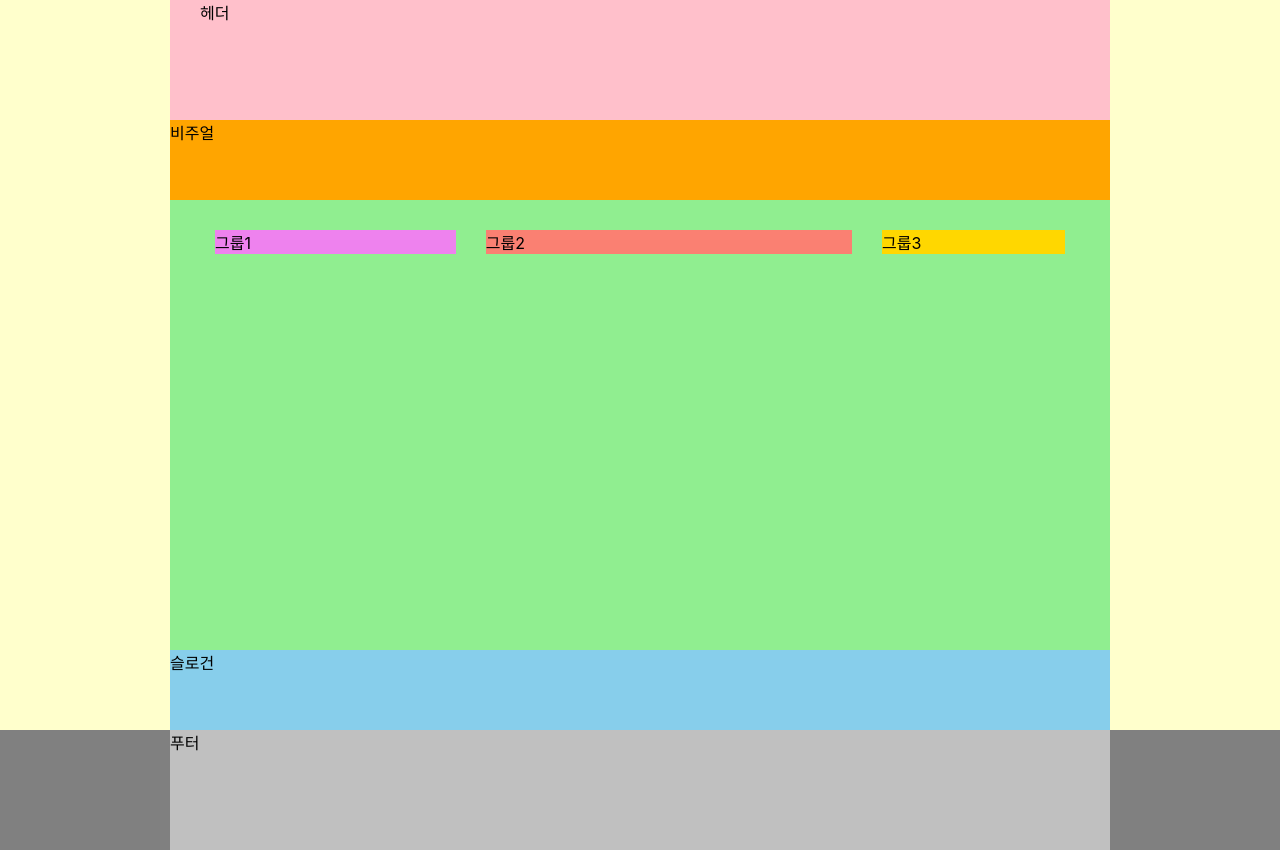
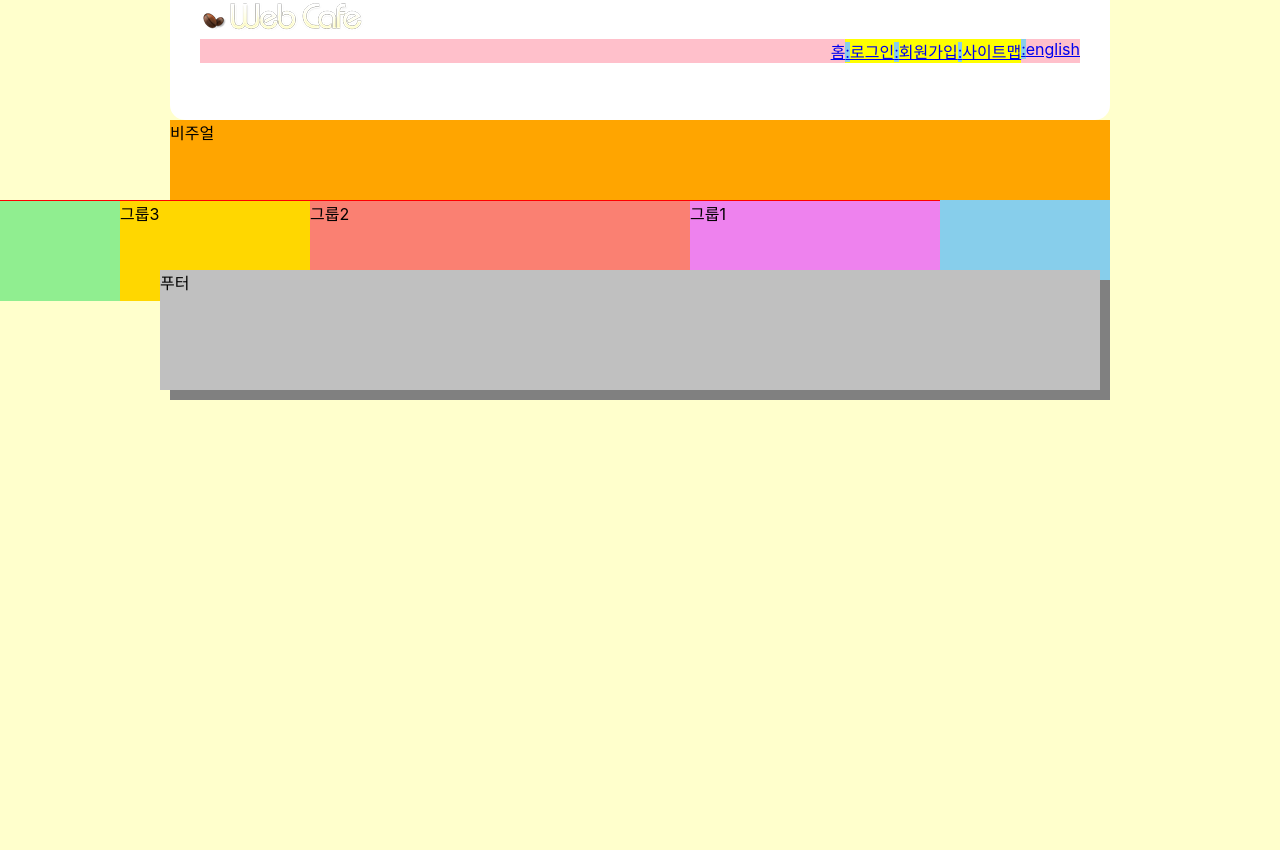
Before and after one commit to donghyeon413/html5, a website: page index.html in a window 1280 px wide. After the commit the page ends 800 px from the top, so only its background shows below. Drawn offline with Linux system fonts and the light colour scheme; a web font is replaced by a local one.

Commit message:
구조선택자

```diff
--- a/index.html
+++ b/index.html
@@ -9,7 +9,22 @@
   <link rel="stylesheet" href="./styles/style.css" />
 </head>
 <body>
-  <header class="header">헤더</header>
+  <header class="header">
+    <h1 class="logo">
+      <a href="./index-complete.html">
+        <img src="./assets/logo.png" alt="web cafe" />
+      </a>
+    </h1>
+    <ul class="member">
+    <ul class="member first">
+      <li class="first">
+        <a href="/">홈</a></li>
+      <li><a href="/">로그인</a></li>
+      <li><a href="/">회원가입</a></li>
+      <li><a href="/">사이트맵</a></li>
+      <li><a href="/">english</a></li>
+    </ul>
+  </header>
   <div class="visual">비주얼</div>
   <main class="main">
     <div class="group group1">그룹1</div>
--- a/styles/style.css
+++ b/styles/style.css
@@ -1,77 +1,110 @@
 @import url(./normalize.css);
 @import url(./reset.css);
-
 /* 기본 스타일 */
-*, *::before, *::after{
+*,
+*::before,
+*::after {
   box-sizing: border-box;
 }
-
-
 /* 본문 스타일 */
 body {
   background: #ffc;
-  font-family: "Pretendard Variable", Pretendard, -apple-system, BlinkMacSystemFont, system-ui, Roboto, "Helvetica Neue", "Segoe UI", "Apple SD Gothic Neo", "Noto Sans KR", "Malgun Gothic", "Apple Color Emoji", "Segoe UI Emoji", "Segoe UI Symbol", sans-serif;
+  font-family: "Pretendard Variable", Pretendard, -apple-system,
+    BlinkMacSystemFont, system-ui, Roboto, "Helvetica Neue", "Segoe UI",
+    "Apple SD Gothic Neo", "Noto Sans KR", "Malgun Gothic", "Apple Color Emoji",
+    "Segoe UI Emoji", "Segoe UI Symbol", sans-serif;
 }
-
 /* 레이아웃 */
-.header, .visual, .main, .slogan, .footer-inner{
+.header,
+.visual,
+.main,
+.slogan,
+.footer-inner {
   width: 940px;
   margin: 0 auto;
 }
-
 /* 헤더 */
-.header{
-  background: pink;
+.header {
+  background: #fff;
   padding: 0 30px;
   height: 15vh;
+  border-radius: 0 0 15px 15px;
 }
+.member {
+  background-color: pink;
+  display: flex;
+  flex-flow: row nowrap;
+  justify-content: flex-end;
+}
+
+/* 우선순위 규칙 */
+/* li (Type Selector) - 1점 */
+/* .first (Class Selector) - 10점 */
+/* #item (ID Selector) - 100점 */
+
+/* .member -> 10점, li -> 1점, ::before -> 1점  => 12점  */
+/* .member li::before {
+  content: ":";
+} */
+/* .member -> 10점, .first -> 10점, ::before -> 1점  => 21점  */
+/* .member .first::before {
+  content: "첫번째 자식요소를 생성합니다.";
+} */
+.member li:nth-child(n +2) ::before{
+  content:":";
+  background-color: skyblue;
+}
+
+.member li:nth-child(n+2):nth-child(-n +4) {
+  background-color: yellow;
+}
+
 /* 비주얼 */
-.visual{
+.visual {
   background: orange;
   height: 10vh;
 }
 /* 메인 */
-.main{
+.main {
   background: lightgreen;
-  min-height: 450px;
-  height: 50vh;
-  display: flex;
-  flex-flow: row nowrap;
-  justify-content: space-between;
-  align-items: flex-start;
- /* flex-direction: row;
-  flex-wrap: nowrap; 플렉스 플로우 */
-  padding: 30px;
+  border-top: 1px solid red;
+  /* min-height: 450px; */
+  position: absolute;
 }
-.group{
-  margin: 0 15px
+.group {
+  height: 100px;
 }
-.group1{
+.group1 {
   background-color: violet;
   width: 250px;
+  float: right;
 }
-
-.group2{
+.group2 {
   background-color: salmon;
   width: 380px;
+  float: right;
 }
-
-.group3{
+.group3 {
   background-color: gold;
   width: 190px;
+  float: right;
 }
-
 /* 슬로건 */
-.slogan{
+.slogan {
   background: skyblue;
   height: 10vh;
   clear: both;
 }
 /* 푸터 */
-.footer{
+.footer {
   background: gray;
+  width: 940px;
+  margin: 0 auto;
 }
-.footer-inner{
+.footer-inner {
   background: silver;
   height: 15vh;
+  position: relative;
+  top: -10px;
+  left: -10px;
 }
```
